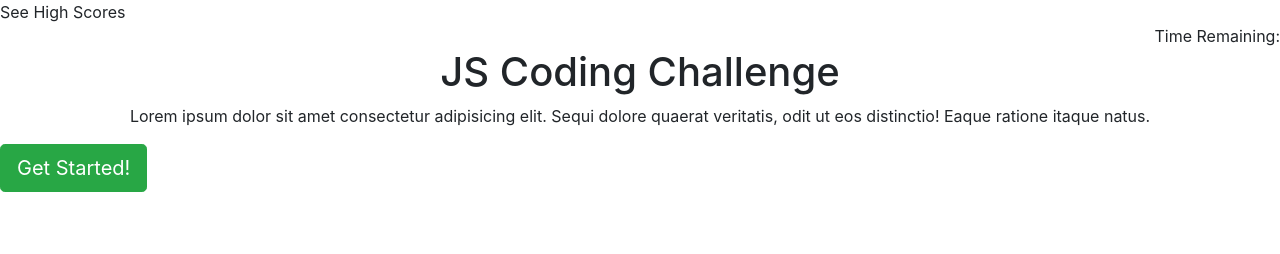
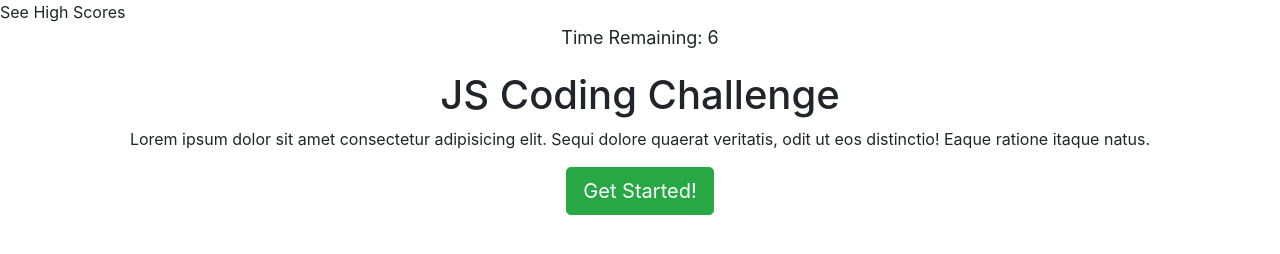
Before and after one commit to LisaMcGautier/codeQuiz, a plain HTML site: page indexBS.html in a window 1280 px wide. Drawn offline with nearby package versions, Linux system fonts and the light colour scheme.

Commit message:
Basic Timer

```diff
--- a/indexBS.html
+++ b/indexBS.html
@@ -30,12 +30,16 @@
 
     </div>
 
-    <div id="start">
-        <button type="button" class="btn btn-success btn-lg">Get Started!</button>
+    <div id="button">
+        <button id = "startBtn" type="button" class="btn btn-success btn-lg">Get Started!</button>
     </div>
 
 
     <!-- Optional JavaScript -->
+
+    <script src="script.js"></script>
+
+
     <!-- jQuery first, then Popper.js, then Bootstrap JS -->
     <script src="https://code.jquery.com/jquery-3.5.1.slim.min.js"
         integrity="sha384-DfXdz2htPH0lsSSs5nCTpuj/zy4C+OGpamoFVy38MVBnE+IbbVYUew+OrCXaRkfj"
--- a/script.js
+++ b/script.js
@@ -1,7 +1,35 @@
 // scores internal link (anchor)
+// var scores = getElementById("scores");
 
 // timer at 0 when page loads && starts onclick start button
 // function in previous activity
+
+var timer = document.getElementById("timer");
+var startBtn = document.getElementById("startBtn");
+var title = document.getElementById("title");
+
+var countdown;
+countdown = 10;
+console.log(countdown);
+
+
+function startQuiz() {
+    var interval = setInterval(function () {
+        var timeRemaining = timer.innerHTML = "Time Remaining: " + countdown;
+        countdown--;
+
+        console.log(countdown);
+
+        if (countdown === -1) {
+            clearInterval(interval);
+            title.innerHTML = "Game Over!";
+        }
+
+    }, 1000);
+
+}
+
+startBtn.addEventListener("click", startQuiz());
 
 // title h1 && array [] of questions getElementById.innerHTML "question"
 
--- a/style.css
+++ b/style.css
@@ -4,10 +4,13 @@ body {
 
 #scores {
     text-align: left;
+
 }
 
 #timer {
-    text-align: right;
+    text-align: center;
+    font-size: large;
+    margin-bottom: 20px;
 }
 
 #title {
@@ -18,8 +21,13 @@ body {
     text-align: center;
 }
 
-/*  THIS IS NOT WORKING TO CENTER THE BUTTON
-#start {
-    margin-left:auto;
-    margin-right:auto;
-} */
+#button {
+    text-align: center;
+}
+
+ /* THIS IS NOT WORKING TO CENTER THE BUTTON
+    FOR index.HTML; BUT DOES WORK FOR indexBS.HTML */
+
+#startBtn {
+    text-align: center;
+}
```
Also changed, not shown: index.html (+4 -2 lines), 1 other file.
